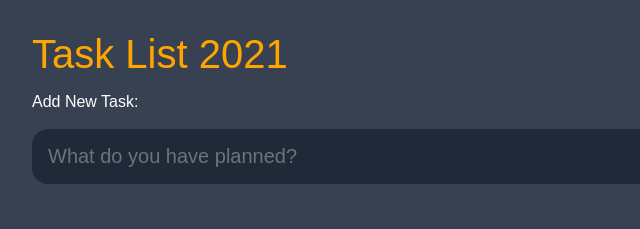
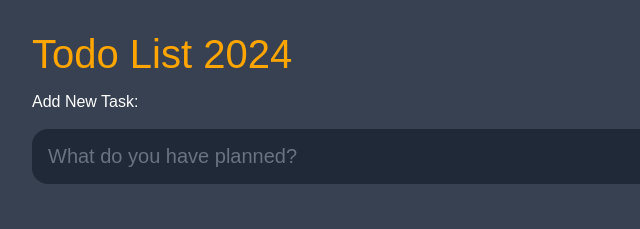
Before and after one commit to AGAUTHAMRAJU/to-do-list, a plain HTML site: page index.html in a window 1280 px wide. Shown: the top 229 px of the page, 224-864 px from the left. Drawn offline with Linux system fonts and the light colour scheme.

Commit message:
Update index.html

```diff
--- a/index.html
+++ b/index.html
@@ -171,7 +171,7 @@
 <body>
 
 	<header>
-		<h1>Task List 2021</h1>
+		<h1>Todo List 2024</h1>
 		<label for="new-task-input">Add New Task:</label> <br> <br>
 
 		<form id="new-task-form">
```
